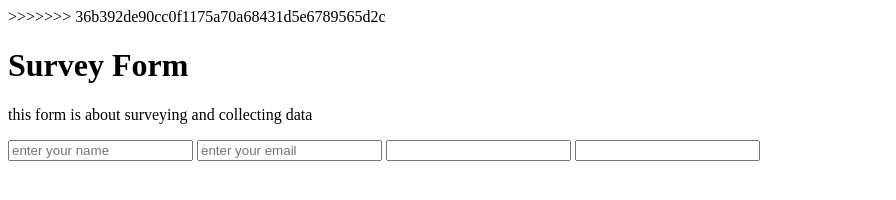
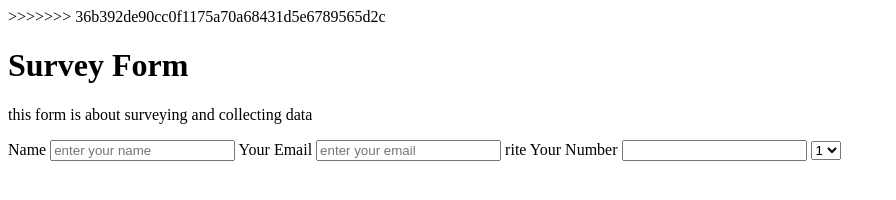
Before and after one commit to saluumaa/Salomon-Salma, a plain HTML site: page index.html in a window 1280 px wide. Shown: the whole page, without its empty margins (0-896 px from the left). Drawn offline with Linux system fonts and the light colour scheme.

Commit message:
third-commit

```diff
--- a/index.html
+++ b/index.html
@@ -32,10 +32,16 @@
     <h1 id="title">Survey Form</h1>
     <p id="description"> this form is about surveying and collecting data</p>
     <form id="survey-form">
-        <input id="name" type="text" name="name" required placeholder="enter your name">
-        <input type="text" id="email" name="email" required placeholder="enter your email">
+        <label id="label-name">Name</label>
+        <input id="name" type="text" required placeholder="enter your name">
+        <label id="label-email">Your Email</label>
+        <input type="text" id="email" required placeholder="enter your email">
+        <label id="label-number">rite Your Number</label>
         <input type="number" id="number">
-        <input type="text">
+       <select id="dropdown">
+        <option>1</option>
+        <option>2</option>
+       </select>
     </form>
   </body>
 </html>
```
